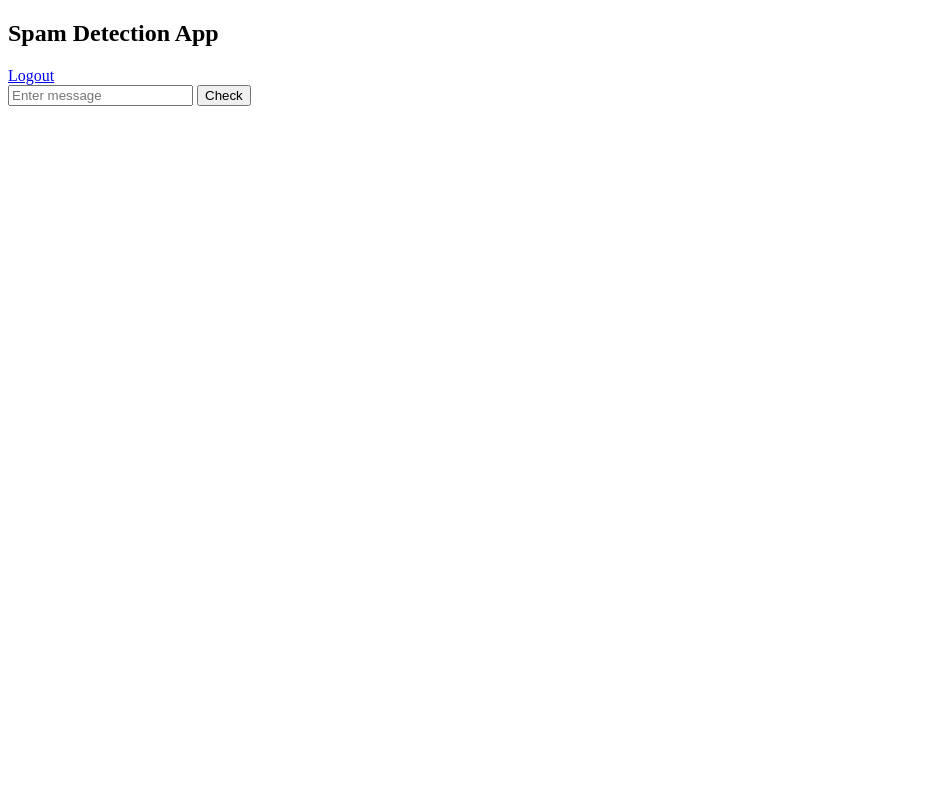
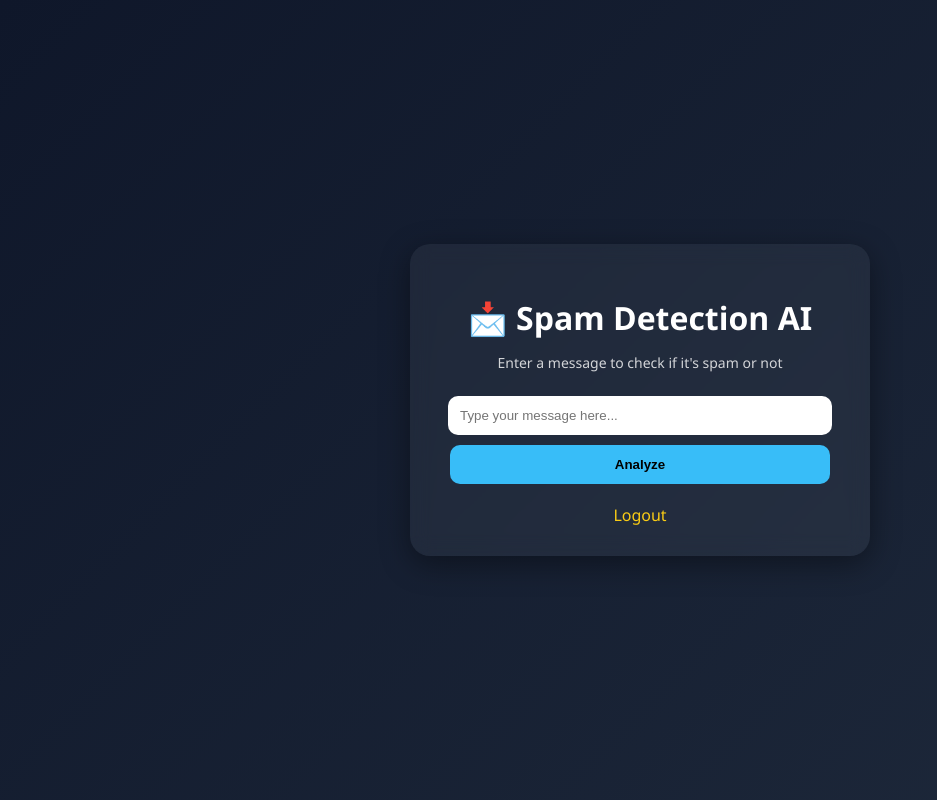
Before and after one commit to lidu12/spam-detection-flask-app, a Flask app: page /home in a window 1280 px wide. Shown: the whole page, without its empty margins (0-937 px from the left). Run offline with Flask 3, Linux system fonts and the light colour scheme; the visitor is signed in with stand-in values (Sample User, id 1); parts of the project's set-up code (start-up, migrations or seed data) failed here and were passed over.

Commit message:
UI upgrade professional design

```diff
--- a/static/style.css
+++ b/static/style.css
@@ -1,46 +1,84 @@
 body {
-    font-family: Arial;
-    background: #f4f6f8;
+    font-family: 'Segoe UI', sans-serif;
+    margin: 0;
+    padding: 0;
+    background: linear-gradient(135deg, #0f172a, #1e293b);
     display: flex;
     justify-content: center;
-    margin-top: 80px;
+    align-items: center;
+    height: 100vh;
+    color: white;
 }
 
 .container {
-    background: white;
+    background: rgba(255,255,255,0.05);
     padding: 30px;
-    border-radius: 12px;
+    border-radius: 20px;
     width: 400px;
-    box-shadow: 0 5px 20px rgba(0,0,0,0.1);
+    box-shadow: 0 8px 30px rgba(0,0,0,0.4);
     text-align: center;
+    backdrop-filter: blur(10px);
+}
+
+h1 {
+    margin-bottom: 10px;
+}
+
+p {
+    font-size: 14px;
+    opacity: 0.8;
 }
 
 input {
-    width: 80%;
-    padding: 10px;
+    width: 90%;
+    padding: 12px;
     margin: 10px 0;
-    border: 1px solid #ccc;
-    border-radius: 8px;
+    border: none;
+    border-radius: 10px;
+    outline: none;
 }
 
 button {
-    padding: 10px 15px;
-    background: #4a90e2;
-    color: white;
+    width: 95%;
+    padding: 12px;
+    background: #38bdf8;
     border: none;
-    border-radius: 8px;
+    border-radius: 10px;
+    color: black;
+    font-weight: bold;
     cursor: pointer;
+    transition: 0.3s;
 }
 
 button:hover {
-    background: #357abd;
+    background: #0ea5e9;
 }
 
 .result {
+    margin-top: 15px;
+    padding: 10px;
+    border-radius: 10px;
+    background: rgba(255,255,255,0.1);
+    font-weight: bold;
+}
+
+a {
+    display: block;
+    margin-top: 15px;
+    color: #38bdf8;
+    text-decoration: none;
+}
+
+.error {
+    color: #f87171;
+}
+
+.success {
+    color: #4ade80;
+}
+
+.logout {
     margin-top: 20px;
-    padding: 15px;
-    border-radius: 10px;
-    font-size: 18px;
-    font-weight: bold;
-    background: #f1f1f1;
+    display: inline-block;
+    color: #facc15;
 }
--- a/templates/home.html
+++ b/templates/home.html
@@ -2,21 +2,32 @@
 <html>
 <head>
     <title>Spam Detector</title>
+    <link rel="stylesheet" href="/static/style.css">
 </head>
+
 <body>
 
-<h2>Spam Detection App</h2>
+<div class="container">
 
-<a href="/logout">Logout</a>
+    <div class="header">
+        <h1>📩 Spam Detection AI</h1>
+        <p>Enter a message to check if it's spam or not</p>
+    </div>
 
-<form method="POST">
-    <input name="message" placeholder="Enter message" required>
-    <button type="submit">Check</button>
-</form>
+    <form method="POST">
+        <input name="message" placeholder="Type your message here..." required>
+        <button type="submit">Analyze</button>
+    </form>
 
-{% if result %}
-    <h3>{{ result }}</h3>
-{% endif %}
+    {% if result %}
+    <div class="result">
+        {{ result }}
+    </div>
+    {% endif %}
+
+    <a class="logout" href="/logout">Logout</a>
+
+</div>
 
 </body>
 </html>
```
Also changed, not shown: templates/login.html (+9 -3 lines), templates/register.html (+9 -3 lines).
